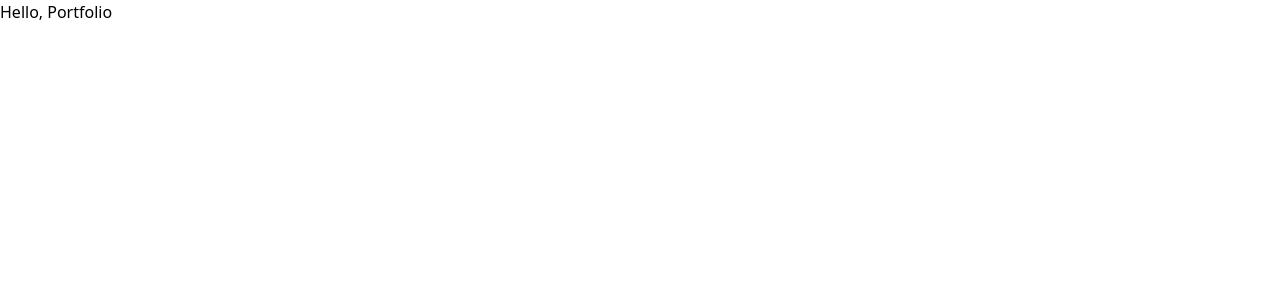
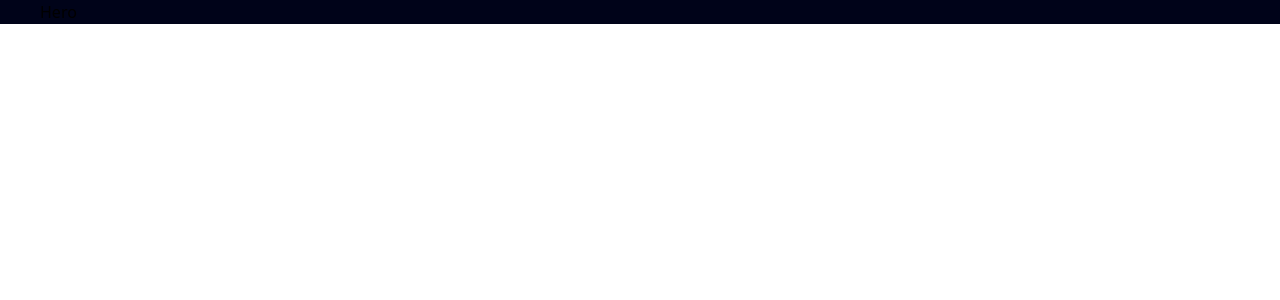
Before and after one commit to mileswildmore18/Portfolio-update, a Next.js app: page / in a window 1280 px wide. Shown: the top 300 px of the page. Built offline with nearby package versions, Linux system fonts and the light colour scheme.

Commit message:
Started on the page section with the layout properties and added the Hero tsx file to start on the top of the website.

```diff
--- a/app/page.tsx
+++ b/app/page.tsx
@@ -1,11 +1,12 @@
-import Image from "next/image";
+import Hero from "@/components/Hero";
 
 export default function Home() {
   return (
-   <main>
-    <div>
-      <h1>Hello, Portfolio</h1>
-    </div>
-   </main>
+    // Display the color of the background for the website and responsive on different size screens
+    <main className="relative bg-black-100 flex justify-center items-center flex-col overflow-hidden mx-auto sm:px-10 px-5">
+      <div className="max-w-7xl w-full">
+        <Hero />
+      </div>
+    </main>
   );
 }
--- /dev/null
+++ b/components/Hero.tsx
@@ -0,0 +1,9 @@
+import React from 'react'
+
+const Hero = () => {
+  return (
+    <div>Hero</div>
+  )
+}
+
+export default Hero
--- a/tailwind.config.ts
+++ b/tailwind.config.ts
@@ -6,12 +6,15 @@ export default {
     "./components/**/*.{js,ts,jsx,tsx,mdx}",
     "./app/**/*.{js,ts,jsx,tsx,mdx}",
   ],
+  // Provide the default color for the website
   theme: {
     extend: {
-      colors: {
-        background: "var(--background)",
-        foreground: "var(--foreground)",
-      },
+     colors: {
+      black: {
+        DEFAULT: '#000',
+        100: '#000319'
+      }
+     }
     },
   },
   plugins: [],
```
